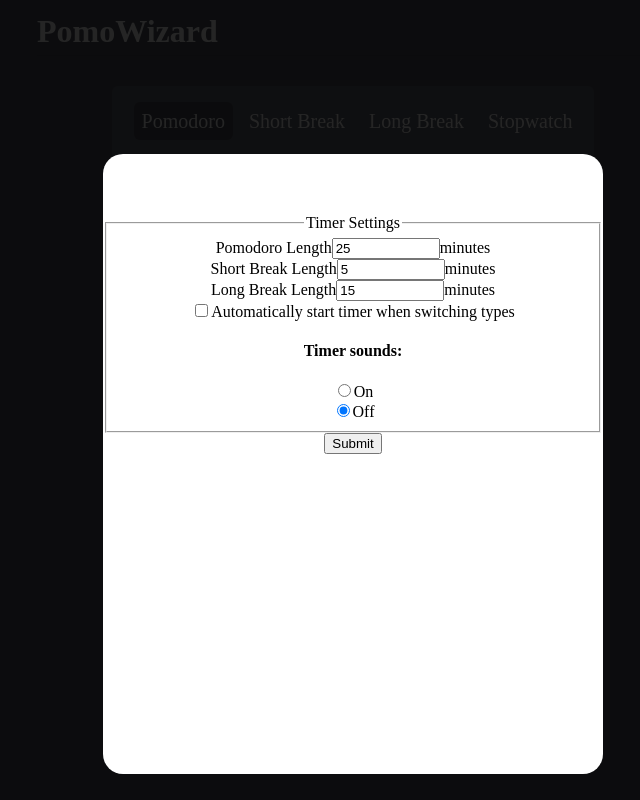
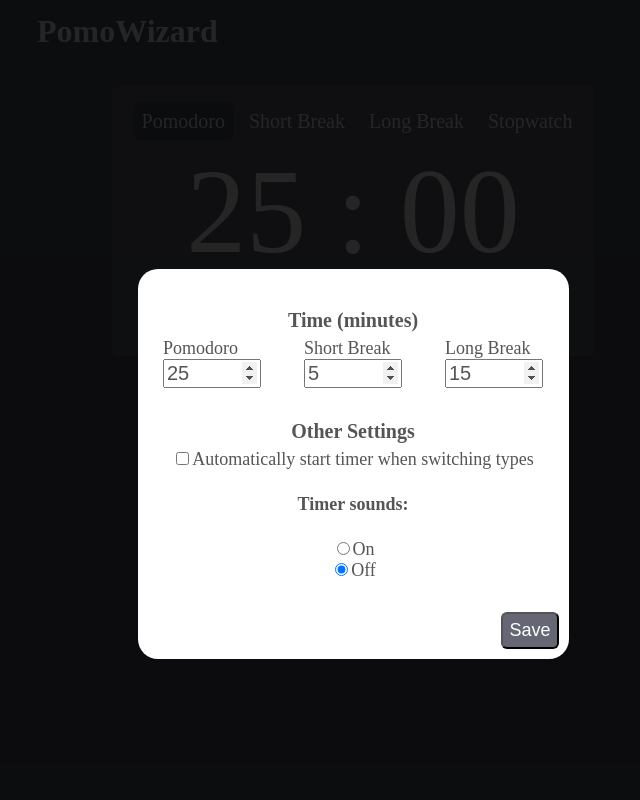
Before and after one commit to BladeBoles/PomoWizard, a Vue app: page / in a window 1280 px wide. Both pictures are taken after a click on the button "Settings". Shown: the whole page, without its empty margins (287-927 px from the left). Built offline with nearby package versions, Linux system fonts and the light colour scheme.

Commit message:
feat: improved modal styles

```diff
--- a/src/modals/SettingsModal.vue
+++ b/src/modals/SettingsModal.vue
@@ -51,44 +51,46 @@ const saveChanges = () => {
 }
 </script>
 <template>
-  <div class="settings-modal-overlay">
-    <div class="settings-modal-main">
+  <div class="settings-modal__overlay">
+    <div class="settings-modal__main">
       <fieldset>
-        <legend>Timer Settings</legend>
-        <ul class="home__timer-settings">
-          <li>
-            <label for="pomo-timer-length">Pomodoro Length</label>
+        <legend class="settings-modal__legend">Time (minutes)</legend>
+        <ul class="settings-modal__timer-settings">
+          <li class="settings-modal__timer-setting-item">
+            <label for="pomo-timer-length">Pomodoro</label>
             <input
-              class="home__timer-length-input"
+              class="settings-modal__timer-length-input"
               :disabled="timerRunning"
               id="pomo-timer-length"
               type="number"
               v-model="localSettings.pomodoroTimerMinutes"
             />
-            <span>minutes</span>
           </li>
-          <li>
-            <label for="short-timer-length">Short Break Length</label>
+          <li class="settings-modal__timer-setting-item">
+            <label for="short-timer-length">Short Break</label>
             <input
-              class="home__timer-length-input"
+              class="settings-modal__timer-length-input"
               :disabled="timerRunning"
               id="short-timer-length"
               type="number"
               v-model="localSettings.shortBreakTimerMinutes"
             />
-            <span>minutes</span>
           </li>
-          <li>
-            <label for="long-timer-length">Long Break Length</label>
+          <li class="settings-modal__timer-setting-item">
+            <label for="long-timer-length">Long Break</label>
             <input
-              class="home__timer-length-input"
+              class="settings-modal__timer-length-input"
               :disabled="timerRunning"
               id="long-timer-length"
               type="number"
               v-model="localSettings.longBreakTimerMinutes"
             />
-            <span>minutes</span>
           </li>
+        </ul>
+      </fieldset>
+      <fieldset>
+        <legend class="settings-modal__legend">Other Settings</legend>
+        <ul class="settings-modal__other-settings">
           <li>
             <input
               type="checkbox"
@@ -123,12 +125,14 @@ const saveChanges = () => {
           </li>
         </ul>
       </fieldset>
-      <button @click="saveChanges">Submit</button>
+      <button class="settings-modal__submit-button" @click="saveChanges">
+        Save
+      </button>
     </div>
   </div>
 </template>
 <style scoped>
-.settings-modal-overlay {
+.settings-modal__overlay {
   position: fixed;
   top: 0;
   bottom: 0;
@@ -141,24 +145,72 @@ const saveChanges = () => {
   background-color: #000000da;
 }
 
-.settings-modal-main {
+.settings-modal__main {
+  display: flex;
+  flex-direction: column;
+  justify-content: center;
+  align-items: center;
   text-align: center;
   background-color: white;
-  height: 500px;
-  width: 500px;
+  max-width: 500px;
   margin-top: 10%;
-  padding: 60px 0;
+  padding: 40px 10px 10px 10px;
   border-radius: 20px;
-  color: black;
+  font-size: 18px;
+  color: rgb(85, 85, 85);
 }
-.home__timer-settings {
+.settings-modal__timer-settings {
+  display: flex;
+  list-style-type: none;
+  margin: 0;
+  padding: 0;
+  width: 380px;
+  justify-content: space-between;
+}
+
+.settings-modal__timer-setting-item {
+  display: flex;
+  flex-direction: column;
+}
+
+.settings-modal__timer-setting-item label {
+  text-align: left;
+}
+
+.settings-modal__other-settings {
   display: flex;
   flex-direction: column;
   list-style-type: none;
   margin: 0;
   padding: 0;
 }
-.home__timer-length-input {
-  width: 100px;
+.settings-modal__timer-length-input {
+  width: 90px;
+  font-size: 20px;
+  color: rgb(85, 85, 85);
+}
+.settings-modal__legend {
+  font-size: 20px;
+  font-weight: bold;
+}
+
+fieldset {
+  border: none;
+  margin-bottom: 20px;
+}
+
+input[type='number']::-webkit-inner-spin-button,
+input[type='number']::-webkit-outer-spin-button {
+  opacity: 1;
+}
+
+.settings-modal__submit-button {
+  background-color: #656874;
+  color: white;
+  padding: 6px;
+  align-self: center;
+  font-size: 18px;
+  border-radius: 6px;
+  align-self: flex-end;
 }
 </style>
```
